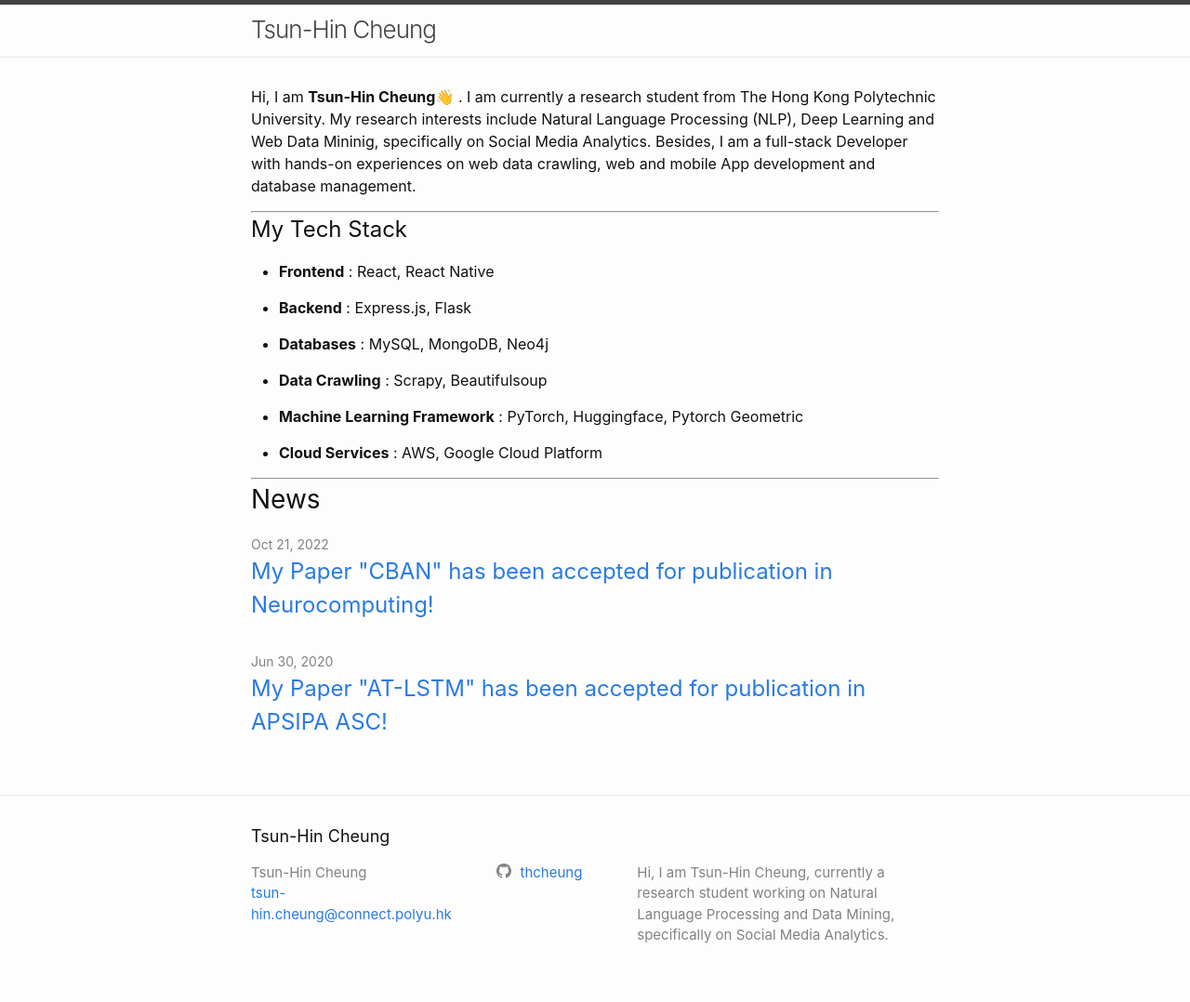
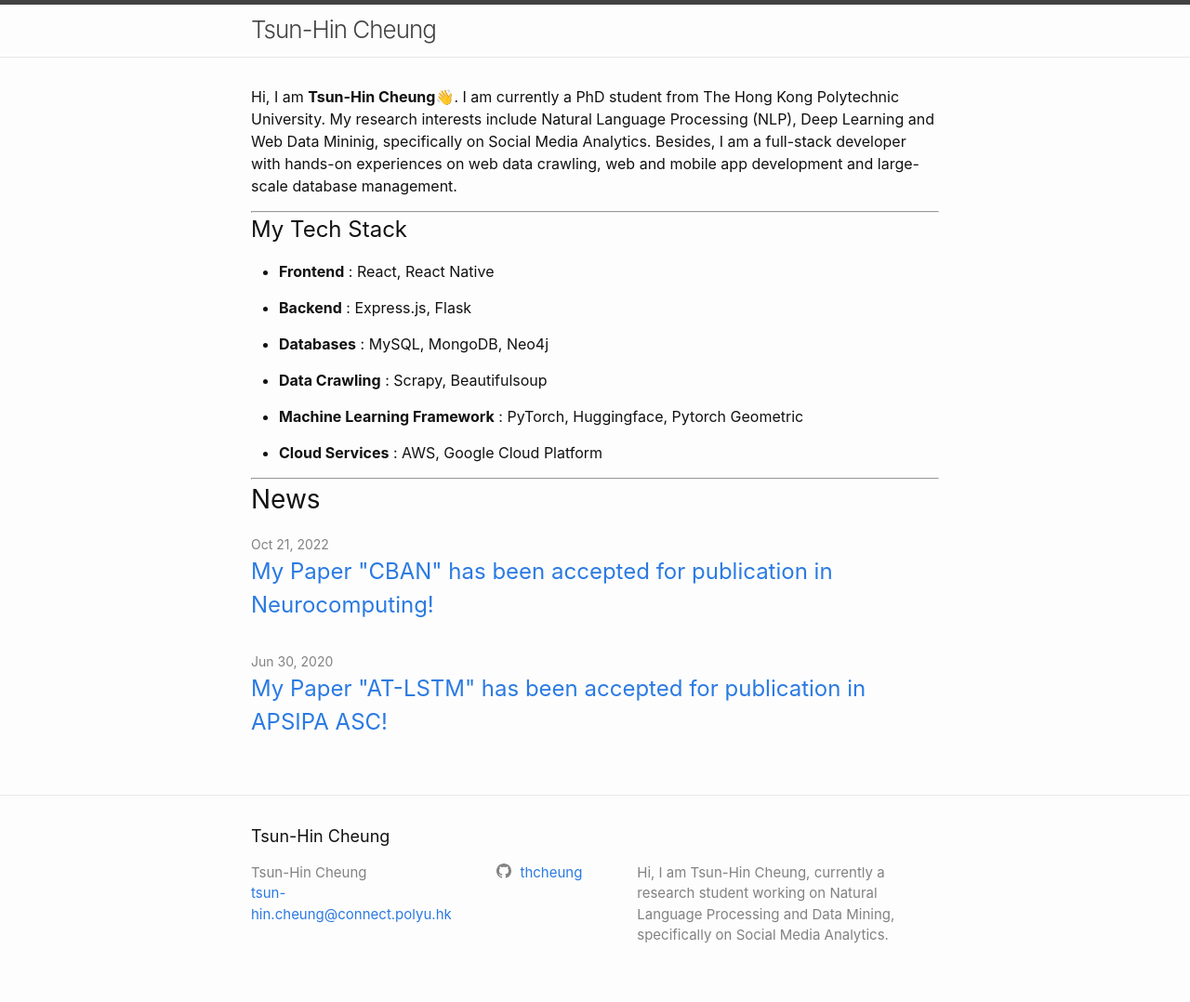
Before and after one commit to thcheung/thcheung.github.io, a Jekyll site: the page built from index.markdown, in a window 1280 px wide. Shown: the whole page at 93% size. Built offline with Jekyll 4.4.1, drawn with Linux system fonts in a browser that asks for light colours.

Commit message:
Update index.markdown

```diff
--- a/index.markdown
+++ b/index.markdown
@@ -5,7 +5,7 @@
 layout: home
 ---
 
-Hi, I am **Tsun-Hin Cheung**👋 . I am currently a research student from The Hong Kong Polytechnic University. My research interests include Natural Language Processing (NLP), Deep Learning and Web Data Mininig, specifically on Social Media Analytics. Besides, I am a full-stack Developer with hands-on experiences on web data crawling, web and mobile App development and database management.
+Hi, I am **Tsun-Hin Cheung**👋. I am currently a PhD student from The Hong Kong Polytechnic University. My research interests include Natural Language Processing (NLP), Deep Learning and Web Data Mininig, specifically on Social Media Analytics. Besides, I am a full-stack developer with hands-on experiences on web data crawling, web and mobile app development and large-scale database management.
 
 ------
 
```
